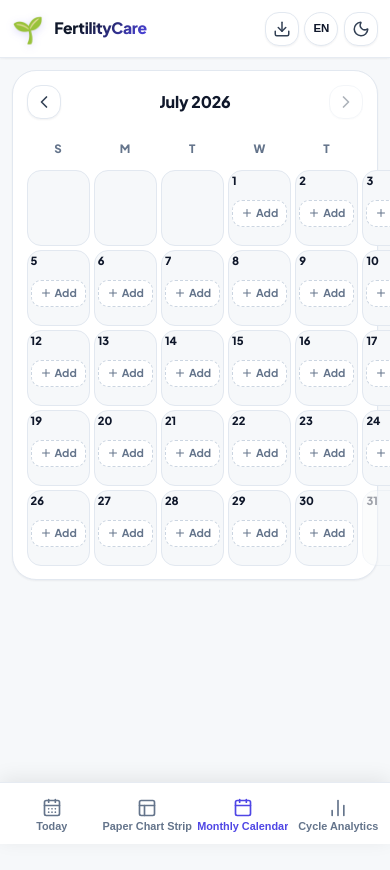
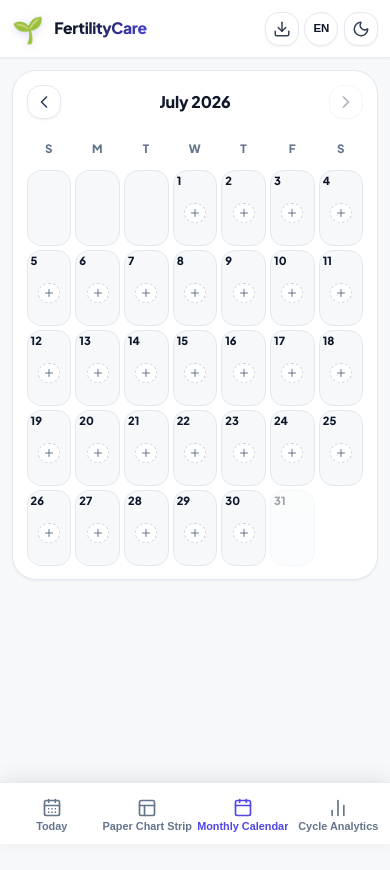
Before and after one commit to gsuquet/fertility-tracker, a React (Vite) app: page / in a window 390 px wide. Both pictures are taken after a click on the button "Monthly Calendar". Shown: the top 870 px of the page. Built offline with nearby package versions, Linux system fonts and the light colour scheme.

Commit message:
fix(chart): avoid overflow for empty months on mobiles

```diff
--- a/src/styles/index.css
+++ b/src/styles/index.css
@@ -1366,6 +1366,9 @@ body {
   border-radius: var(--radius-xl);
   padding: 1.5rem;
   box-shadow: var(--shadow-sm);
+  box-sizing: border-box;
+  width: 100%;
+  overflow: hidden;
 }
 
 .calendar-header {
@@ -1383,8 +1386,10 @@ body {
 
 .calendar-grid {
   display: grid;
-  grid-template-columns: repeat(7, 1fr);
+  grid-template-columns: repeat(7, minmax(0, 1fr));
   gap: 8px;
+  width: 100%;
+  box-sizing: border-box;
 }
 
 .calendar-weekday-header {
@@ -1420,6 +1425,9 @@ body {
   justify-content: space-between;
   align-items: stretch;
   position: relative;
+  min-width: 0;
+  overflow: hidden;
+  box-sizing: border-box;
 }
 
 .calendar-day:hover:not(.future-day) {
@@ -2478,6 +2486,7 @@ body {
   /* Calendar Grid Mobile Scaling */
   .calendar-view {
     padding: 0.85rem;
+    overflow: hidden;
   }
 
   .calendar-month-title {
@@ -2495,13 +2504,17 @@ body {
   }
 
   .calendar-grid {
+    grid-template-columns: repeat(7, minmax(0, 1fr));
     gap: 4px;
+    width: 100%;
   }
 
   .calendar-day {
     min-height: 76px;
     height: 76px;
     padding: 4px 3px;
+    min-width: 0;
+    overflow: hidden;
   }
 
   .calendar-day-num {
@@ -2520,6 +2533,21 @@ body {
     overflow: hidden;
     text-overflow: ellipsis;
     white-space: nowrap;
+  }
+
+  .calendar-add-slot {
+    width: 100%;
+    min-width: 0;
+  }
+
+  .calendar-add-pill {
+    padding: 3px 4px;
+    gap: 0;
+    max-width: 100%;
+  }
+
+  .calendar-add-pill .add-text {
+    display: none;
   }
 
   /* Observation Drawer (Full Screen Mobile Bottom Sheet / Drawer) */
```
